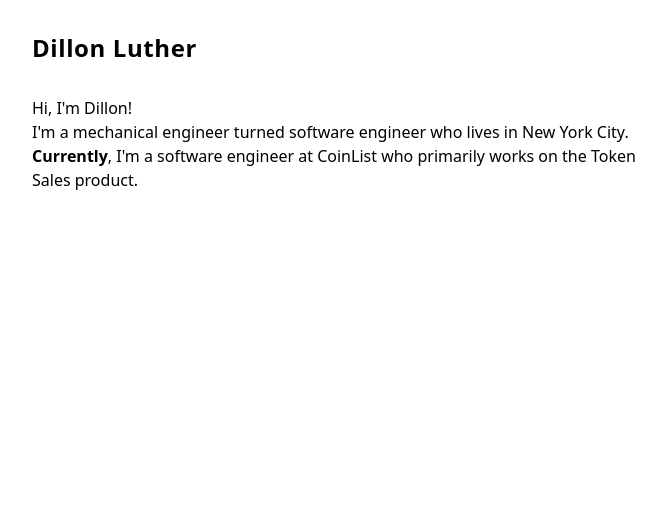
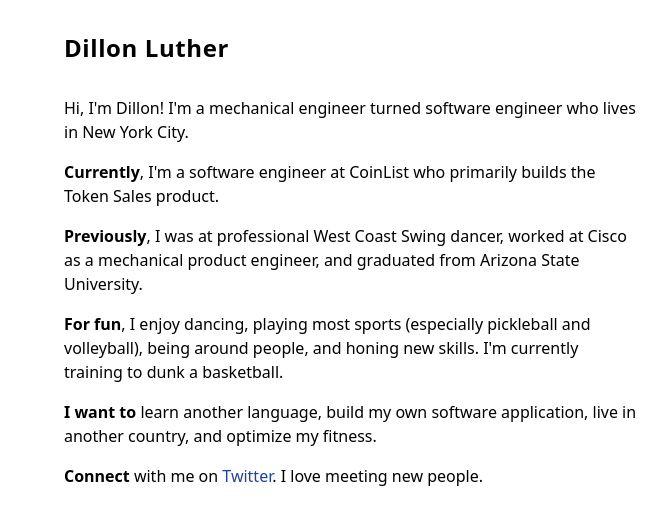
Before and after one commit to dtluther/dtluther.github.io, a React (Vite) app: page / in a window 1280 px wide. Shown: the top 524 px of the page, without its empty margins (288-955 px from the left). Built offline with nearby package versions, Linux system fonts and the light colour scheme.

Commit message:
formatting of home page

```diff
--- a/src/pages/Home.tsx
+++ b/src/pages/Home.tsx
@@ -1,20 +1,31 @@
 const HomePage: React.FC = () => {
-  const pTexts: string[] = [
-    "Hi, I'm Dillon!",
-    "I'm a mechanical engineer turned software engineer who lives in New York City.",
-    "Currently, I'm a software engineer at CoinList who primarily works on the Token Sales product.",
-  ];
   return (
-    <div className="mx-auto my-8 w-1/2">
+    <div className="px-8 mx-auto my-8 w-full sm:w-160">
       <h1 className="my-8 text-2xl font-bold tracking-wide">Dillon Luther</h1>
-      <p>Hi, I'm Dillon!</p>
-      <p>
-        I'm a mechanical engineer turned software engineer who lives in New York
-        City.
+      <p className="my-4">
+        Hi, I'm Dillon! I'm a mechanical engineer turned software engineer who lives in New York City.
       </p>
-      <p>
-        <strong>Currently</strong>, I'm a software engineer at CoinList who
-        primarily works on the Token Sales product.
+      <p className="my-4">
+        <strong>Currently</strong>
+        , I'm a software engineer at CoinList who primarily builds the Token Sales product.
+      </p>
+      <p className="my-4">
+        <strong>Previously</strong>
+        , I was at professional West Coast Swing dancer, worked at Cisco as a mechanical product engineer, and graduated from Arizona State University.
+      </p>
+      <p className="my-4">
+        <strong>For fun</strong>
+        , I enjoy dancing, playing most sports (especially pickleball and volleyball), being around people, and honing new skills. I'm currently training to dunk a basketball.
+      </p>
+      <p className="my-4">
+        <strong>I want to</strong>
+        &nbsp;learn another language, build my own software application, live in another country, and optimize my fitness.
+      </p>
+      <p className="my-4">
+        <strong>Connect</strong>
+         &nbsp;with me on&nbsp;
+        <a className="text-blue-800 hover:underline" href="https://twitter.com/dtluther">Twitter</a>
+        . I love meeting new people.
       </p>
     </div>
   );
--- a/tailwind.config.js
+++ b/tailwind.config.js
@@ -5,7 +5,11 @@ export default {
     "./src/**/*.{js,ts,jsx,tsx}",
   ],
   theme: {
-    extend: {},
+    extend: {
+      width: {
+        "160": "40rem",
+      }
+    },
   },
   plugins: []
 }
```
